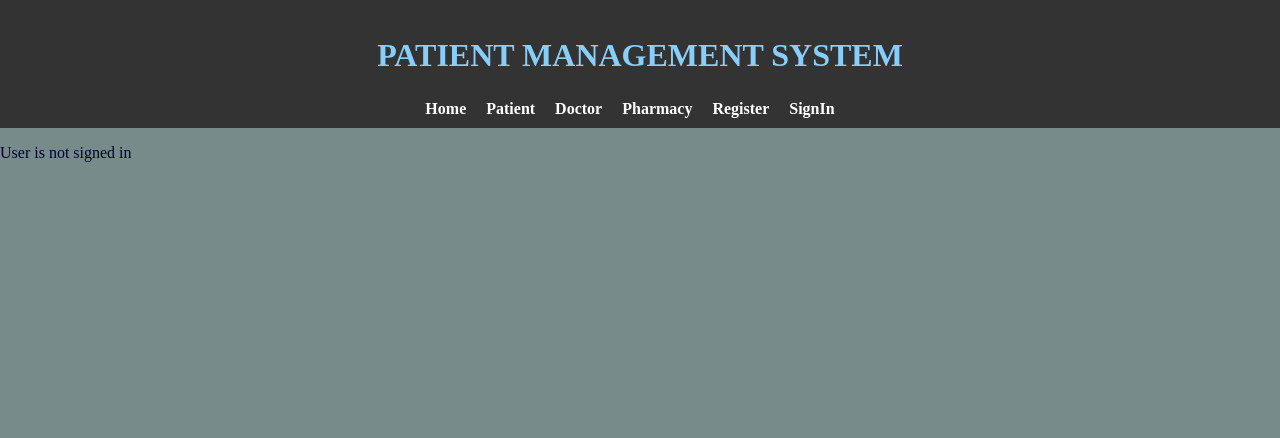
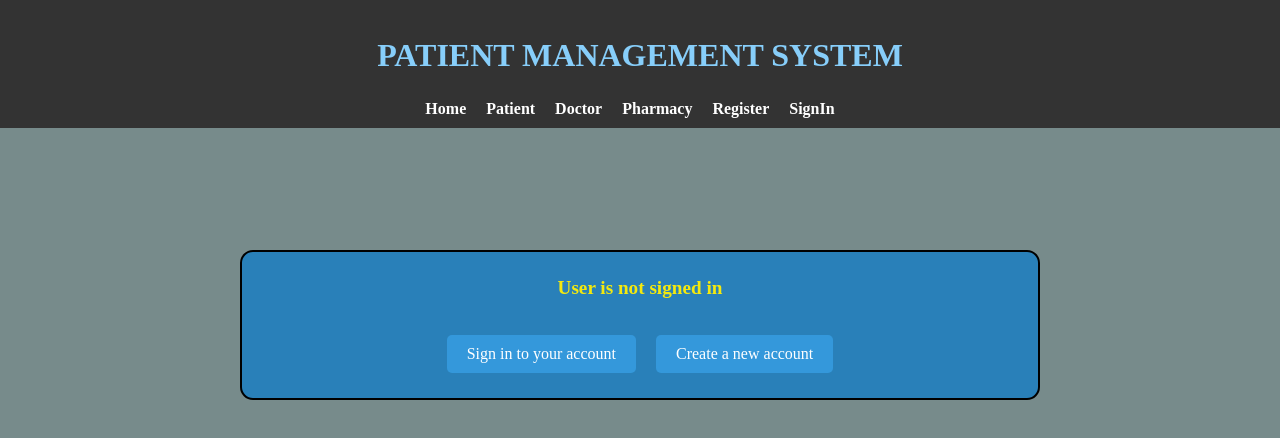
Before and after one commit to sajithmym/Final-Year-Project, an Angular app in the folder front-end/: page / in a window 1280 px wide. Shown: the top 438 px of the page. Built offline with nearby package versions, Linux system fonts and the light colour scheme; no server answers.

Commit message:
zfrony end

```diff
--- /dev/null
+++ b/front-end/src/app/home/AuthService.ts
@@ -0,0 +1,22 @@
+import { Component, OnInit, Injectable } from '@angular/core';
+import { HttpClient } from '@angular/common/http';
+import { Observable } from 'rxjs';
+import { settings } from 'Static_values';
+
+// AuthService
+@Injectable({
+    providedIn: 'root'
+})
+export class AuthService {
+    private apiUrl = `${settings.APIURL}/signup`;  // Replace with your actual API URL
+
+    constructor(private http: HttpClient) { }
+
+    checkSignIn(): Observable<any> {
+        return this.http.get(`${this.apiUrl}/is-signed-in`, { withCredentials: true });
+    }
+
+    logout(): Observable<any> {
+        return this.http.post(`${this.apiUrl}/logout`, {}, { withCredentials: true });
+    }
+}
--- a/front-end/src/app/home/home.component.css
+++ b/front-end/src/app/home/home.component.css
@@ -0,0 +1,79 @@
+.container {
+    margin-top: 8% !important;
+    max-width: 800px;
+    margin: 0 auto;
+    padding: 20px;
+}
+
+.signed-in {
+    border: 3px solid #ccc;
+    padding: 30px;
+    background-color: #2980b9;
+    border-radius: 15px;
+}
+
+h2 {
+    color: red;
+    font-size: x-large;
+}
+
+h4 {
+    color: orange;
+    margin-top: 10px;
+}
+
+p {
+    color: darkblue;
+    margin-top: 10px;
+}
+
+button {
+    background-color: #3498db;
+    color: #fff;
+    border: none;
+    padding: 10px 20px;
+    border-radius: 5px;
+    cursor: pointer;
+    margin-top: 10px;
+    width: 60%;
+    display: block;
+    margin-left: auto;
+    margin-right: auto;
+}
+
+button:hover {
+    background-color: #2980b9;
+}
+
+.btn-link {
+    display: block;
+    margin: 10px 10px;
+    padding: 10px 20px;
+    background-color: #3498db;
+    color: #fff;
+    text-decoration: none;
+    border-radius: 5px;
+    cursor: pointer;
+}
+
+.not-signed-in {
+    background-color: #2980b9;
+    border: 2px solid black;
+    padding: 15px;
+    border-radius: 13px;
+}
+
+.btn-link:hover {
+    background-color: #2980b9;
+}
+
+#SignReg {
+    display: flex;
+    justify-content: center;
+}
+
+#NotSign-msg {
+    text-align: center;
+    font-size: larger;
+    color: rgb(244, 233, 14);
+}
--- a/front-end/src/app/home/home.component.html
+++ b/front-end/src/app/home/home.component.html
@@ -1,6 +1,17 @@
-<div *ngIf="isSignedIn; else notSignedIn">
-    <p>{{ message }}</p>
+<div class="container">
+    <div *ngIf="isSignedIn; else notSignedIn" class="signed-in">
+        <h2>Welcome {{ user.User }}</h2>
+        <h4>You are logged in as {{ user.UserType }}</h4>
+        <p>{{ message }}</p>
+        <button type="button" (click)="logout()">Logout</button>
+    </div>
+    <ng-template #notSignedIn>
+        <div class="not-signed-in">
+            <h4 id="NotSign-msg">{{ message }}</h4>
+            <div id="SignReg">
+                <a routerLink="/signin" class="btn-link">Sign in to your account</a>
+                <a routerLink="/signup" class="btn-link">Create a new account</a>
+            </div>
+        </div>
+    </ng-template>
 </div>
-<ng-template #notSignedIn>
-    <p>{{ message }}</p>
-</ng-template>
--- a/front-end/src/app/home/home.component.ts
+++ b/front-end/src/app/home/home.component.ts
@@ -1,23 +1,6 @@
-import { Component, OnInit, Injectable } from '@angular/core';
-import { HttpClient } from '@angular/common/http';
-import { Observable } from 'rxjs';
-import { settings } from 'Static_values';
+import { Component, OnInit } from '@angular/core';
+import { AuthService } from './AuthService';
 
-// AuthService
-@Injectable({
-  providedIn: 'root'
-})
-export class AuthService {
-  private apiUrl = `${settings.APIURL}/signup`;  // Replace with your actual API URL
-
-  constructor(private http: HttpClient) { }
-
-  checkSignIn(): Observable<any> {
-    return this.http.get(`${this.apiUrl}/is-signed-in`, { withCredentials: true });
-  }
-}
-
-// HomeComponent
 @Component({
   selector: 'app-home',
   templateUrl: './home.component.html',
@@ -26,6 +9,10 @@ export class AuthService {
 export class HomeComponent implements OnInit {
   isSignedIn: boolean = false;
   message: string = '';
+  user = JSON.parse(localStorage.getItem('User-login-uok-pms') || '{}');
+
+  UserName = '';
+  Type = '';
 
   constructor(private authService: AuthService) { }
 
@@ -37,6 +24,8 @@ export class HomeComponent implements OnInit {
     this.authService.checkSignIn().subscribe({
       next: (response) => {
         this.isSignedIn = true;
+        this.UserName = this.user.User;
+        this.Type = this.user.UserType;
         this.message = response.message;
       },
       error: (error) => {
@@ -45,4 +34,18 @@ export class HomeComponent implements OnInit {
       }
     });
   }
+
+  logout(): void {
+    this.authService.logout().subscribe({
+      next: (response) => {
+        this.isSignedIn = false;
+        this.message = response.message;
+        localStorage.removeItem('User-login-uok-pms');
+      },
+      error: (error) => {
+        this.message = 'Logout failed. Please try again.';
+      }
+    });
+  }
+
 }
--- a/front-end/src/app/signin/signin.component.ts
+++ b/front-end/src/app/signin/signin.component.ts
@@ -41,11 +41,11 @@ export class SigninComponent {
 
       this.http.post(apiUrl, postData, { withCredentials: true }).subscribe(
         (data: any) => {
-          console.log('Sign in successful:', data);
           this.apiData = data;
           this.message = 'Sign in successful';
           this.disableMessage();
           this.resetForm();
+          localStorage.setItem('User-login-uok-pms', JSON.stringify(this.apiData));
         },
         (error) => {
           this.message = 'Incorrect login information';
```
